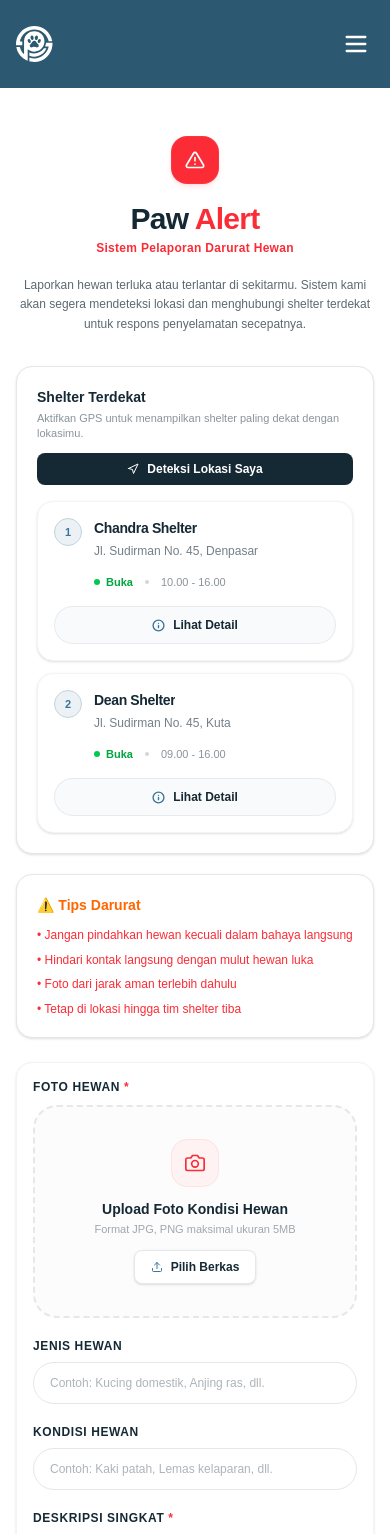
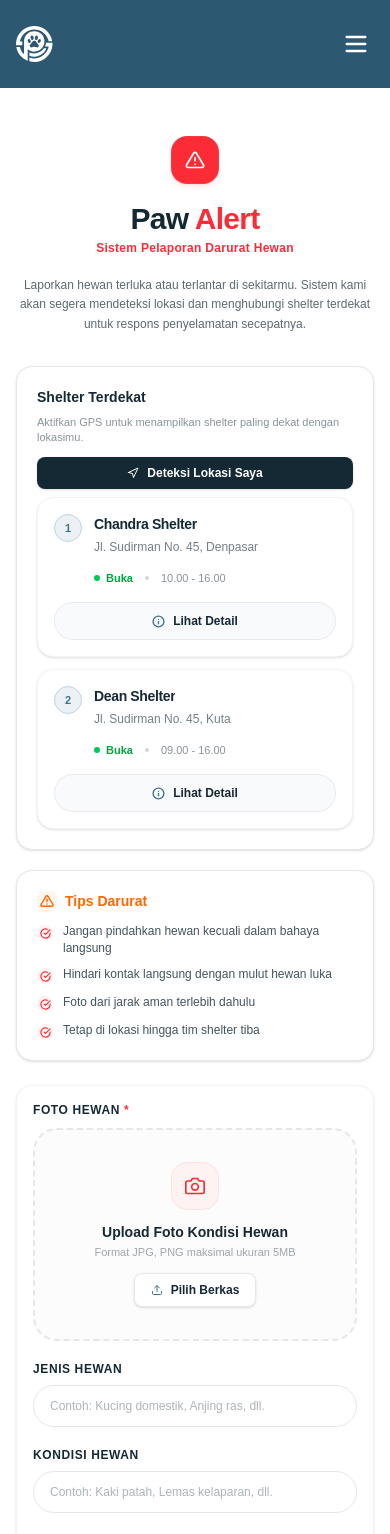
Before and after one commit to deandamanik/pawsphere-frontend, a React (Vite) app: page /paw-alert in a window 390 px wide. Shown: the top 1534 px of the page. Built offline with nearby package versions, Linux system fonts and the light colour scheme.

Commit message:
fix: resolve shelter modal crash and add smooth animations

```diff
--- a/src/components/paw-alert/ContactModal.jsx
+++ b/src/components/paw-alert/ContactModal.jsx
@@ -5,6 +5,8 @@ const formatDist = (km) =>
   km < 1 ? `${Math.round(km * 1000)} m` : `${km.toFixed(1)} km`;
 
 const ContactModal = ({ shelter, onClose }) => {
+  if (!shelter) return null;
+
   const isBuka = shelter.status === 'Buka';
 
   const waMessage = encodeURIComponent(
@@ -20,7 +22,6 @@ const ContactModal = ({ shelter, onClose }) => {
       initial={{ opacity: 0 }}
       animate={{ opacity: 1 }}
       exit={{ opacity: 0 }}
-      transition={{ duration: 0}}
       className="fixed inset-0 z-50 flex items-center justify-center px-4"
       onClick={onClose}
     >
--- a/src/components/paw-alert/EmergencyTips.jsx
+++ b/src/components/paw-alert/EmergencyTips.jsx
@@ -1,3 +1,25 @@
+import { motion } from 'framer-motion';
+import { FiAlertTriangle, FiCheckCircle } from 'react-icons/fi';
+
+const containerVariants = {
+  hidden: { opacity: 0 },
+  visible: {
+    opacity: 1,
+    transition: {
+      staggerChildren: 0.08,
+    },
+  },
+};
+
+const itemVariants = {
+  hidden: { opacity: 0, y: 10 },
+  visible: {
+    opacity: 1,
+    y: 0,
+    transition: { type: 'spring', stiffness: 120, damping: 20 },
+  },
+};
+
 const EmergencyTips = () => {
   const tips = [
     'Jangan pindahkan hewan kecuali dalam bahaya langsung',
@@ -7,14 +29,34 @@ const EmergencyTips = () => {
   ];
 
   return (
-    <div className="bg-white border border-gray-200 rounded-2xl p-5 shadow-sm">
-      <h3 className="font-bold text-brand-orange text-sm mb-3">⚠️ Tips Darurat</h3>
-      <ul className="flex flex-col gap-2">
+    <motion.div
+      variants={containerVariants}
+      initial="hidden"
+      animate="visible"
+      className="bg-white border border-gray-200 rounded-2xl p-5 shadow-sm overflow-hidden"
+    >
+      <div className="flex items-center gap-2 mb-3">
+        <div className="w-5 h-5 rounded-md bg-orange-50 flex items-center justify-center text-brand-orange shrink-0">
+          <FiAlertTriangle size={14} className="stroke-[2.5]" />
+        </div>
+        <h3 className="font-bold text-brand-orange text-sm">Tips Darurat</h3>
+      </div>
+
+      <ul className="flex flex-col gap-2.5">
         {tips.map((tip, i) => (
-          <li key={i} className="text-red-500 text-xs leading-snug">• {tip}</li>
+          <motion.li
+            key={i}
+            variants={itemVariants}
+            className="flex items-start gap-2.5 text-gray-600 text-xs leading-snug group"
+          >
+            <div className="w-4 h-4 rounded-full bg-red-50 flex items-center justify-center text-red-500 shrink-0 mt-0.5 group-hover:bg-red-100 transition-colors">
+              <FiCheckCircle size={11} className="stroke-[2.5]" />
+            </div>
+            <span className="font-medium text-brand-blue-darker/80">{tip}</span>
+          </motion.li>
         ))}
       </ul>
-    </div>
+    </motion.div>
   );
 };
 
--- /dev/null
+++ b/src/components/paw-alert/NearbyShelters.jsx
@@ -0,0 +1,144 @@
+import { motion, AnimatePresence } from 'framer-motion';
+import { FiNavigation, FiRefreshCw } from 'react-icons/fi';
+import ShelterCard from './ShelterCard';
+
+const textVariants = {
+  hidden: { opacity: 0, x: -15 },
+  visible: { opacity: 1, x: 0, transition: { type: 'spring', stiffness: 120, damping: 22 } },
+  exit: { opacity: 0, x: 15, transition: { duration: 0.15 } }
+};
+
+const NearbyShelters = ({
+  locationDetected,
+  loadingLokasi,
+  locationError,
+  sortedShelters,
+  handleDeteksiLokasi,
+  handleResetLokasi,
+  onContact
+}) => {
+  return (
+    <div className="bg-white border border-gray-200 rounded-2xl p-5 shadow-sm overflow-hidden">
+      <div className="flex items-center justify-between mb-2">
+        <h3 className="font-bold text-brand-blue-darker text-sm">Shelter Terdekat</h3>
+        <AnimatePresence>
+          {locationDetected && (
+            <motion.span
+              initial={{ opacity: 0, scale: 0.8 }}
+              animate={{ opacity: 1, scale: 1 }}
+              exit={{ opacity: 0, scale: 0.8 }}
+              className="text-[10px] text-green-600 font-semibold flex items-center gap-1 bg-green-50 px-2 py-0.5 rounded-full"
+            >
+              <FiNavigation size={9} />
+              Diurutkan
+            </motion.span>
+          )}
+        </AnimatePresence>
+      </div>
+
+      <div className="relative min-h-19 flex flex-col justify-center">
+        <AnimatePresence mode="wait">
+          {!locationDetected ? (
+            <motion.div
+              key="cta-state"
+              variants={textVariants}
+              initial="hidden"
+              animate="visible"
+              exit="exit"
+              className="w-full"
+            >
+              <p className="text-brand-blue-darker/50 text-[11px] mb-3 leading-snug">
+                Aktifkan GPS untuk menampilkan shelter paling dekat dengan lokasimu.
+              </p>
+
+              <motion.button
+                whileHover={loadingLokasi ? {} : { scale: 1.01 }}
+                whileTap={loadingLokasi ? {} : { scale: 0.98 }}
+                onClick={handleDeteksiLokasi}
+                disabled={loadingLokasi}
+                className="w-full flex items-center justify-center gap-2 py-2 mb-2 rounded-lg
+                          bg-brand-blue-darker hover:bg-brand-blue-dark-hover text-white
+                          text-xs font-semibold transition-colors disabled:opacity-60 shadow-sm"
+              >
+                <FiNavigation size={12} className={loadingLokasi ? 'animate-spin' : ''} />
+                {loadingLokasi ? 'Mendeteksi lokasi...' : 'Deteksi Lokasi Saya'}
+              </motion.button>
+            </motion.div>
+          ) : (
+            <motion.div
+              key="detected-state"
+              variants={textVariants}
+              initial="hidden"
+              animate="visible"
+              exit="exit"
+              className="pb-2.5"
+            >
+              <p className="text-green-600 font-bold text-[11px] leading-snug">
+                Berhasil mengunci titik GPS!
+              </p>
+              <p className="text-brand-blue-darker/50 text-[11px] leading-snug mt-0.5">
+                Menampilkan 3 shelter terdekat dari lokasi kamu saat ini.
+              </p>
+            </motion.div>
+          )}
+        </AnimatePresence>
+      </div>
+
+      <AnimatePresence>
+        {locationError && (
+          <motion.p
+            initial={{ opacity: 0, height: 0 }}
+            animate={{ opacity: 1, height: 'auto' }}
+            exit={{ opacity: 0, height: 0 }}
+            className="text-red-500 text-[11px] mb-3 bg-red-50 rounded-lg px-3 py-2 font-medium overflow-hidden"
+          >
+            {locationError}
+          </motion.p>
+        )}
+      </AnimatePresence>
+
+      {/* Daftar Card Shelter */}
+      <div className="flex flex-col gap-3">
+        <AnimatePresence mode="popLayout">
+          {sortedShelters.map((s, i) => (
+            <motion.div
+              key={s.id}
+              initial={{ opacity: 0, x: -10 }}
+              animate={{ opacity: 1, x: 0 }}
+              exit={{ opacity: 0, scale: 0.95 }}
+              transition={{ type: 'spring', stiffness: 150, damping: 20 }}
+              layout
+            >
+              <ShelterCard
+                shelter={s}
+                rank={i}
+                onContact={onContact}
+              />
+            </motion.div>
+          ))}
+        </AnimatePresence>
+      </div>
+
+      <AnimatePresence>
+        {locationDetected && (
+          <motion.div
+            initial={{ opacity: 0, y: 10 }}
+            animate={{ opacity: 1, y: 0 }}
+            exit={{ opacity: 0, y: 10 }}
+            transition={{ delay: 0.1 }}
+          >
+            <button
+              onClick={handleResetLokasi}
+              className="mt-3 w-full flex items-center justify-center gap-1.5 py-1.5 border border-gray-100 hover:border-gray-200 rounded-lg text-[11px] text-brand-blue-normal hover:text-brand-blue-darker font-bold transition-colors bg-gray-50/50"
+            >
+              <FiRefreshCw size={10} />
+              Ubah Lokasi
+            </button>
+          </motion.div>
+        )}
+      </AnimatePresence>
+    </div>
+  );
+};
+
+export default NearbyShelters;
--- a/src/pages/paw-alert/Paw-alert.jsx
+++ b/src/pages/paw-alert/Paw-alert.jsx
@@ -1,11 +1,10 @@
 import { useState, useRef } from 'react';
-import { motion, AnimatePresence } from 'framer-motion';
-import { FiNavigation } from 'react-icons/fi';
+import {  AnimatePresence } from 'framer-motion';
 
 import HeroHeader from '../../components/paw-alert/HeroHeader';
 import ContactModal from '../../components/paw-alert/ContactModal';
-import ShelterCard from '../../components/paw-alert/ShelterCard';
 import EmergencyTips from '../../components/paw-alert/EmergencyTips';
+import NearbyShelters from '../../components/paw-alert/NearbyShelters';
 import AlertForm from '../../components/paw-alert/AlertForm';
 
 const haversine = (lat1, lng1, lat2, lng2) => {
@@ -89,6 +88,12 @@ const PawAlert = () => {
     );
   };
 
+  const handleResetLokasi = () => {
+    setLocationDetected(false);
+    setSortedShelters(SHELTER_DATA.slice(0, 2));
+    setLokasi(null);
+  };
+
   const handleSubmit = (e) => {
     e.preventDefault();
     console.log({ photo, jenisHewan, kondisiHewan, deskripsi, lokasi });
@@ -108,67 +113,15 @@ const PawAlert = () => {
         <div className="grid grid-cols-1 lg:grid-cols-[280px_1fr] gap-6 items-start">
 
           <div className="flex flex-col gap-5">
-            <div className="bg-white border border-gray-200 rounded-2xl p-5 shadow-sm">
-              <div className="flex items-center justify-between mb-1">
-                <h3 className="font-bold text-brand-blue-darker text-sm">Shelter Terdekat</h3>
-                {locationDetected && (
-                  <span className="text-[10px] text-green-600 font-semibold flex items-center gap-1">
-                    <FiNavigation size={9} />
-                    Diurutkan
-                  </span>
-                )}
-              </div>
-
-              {!locationDetected && (
-                <p className="text-brand-blue-darker/50 text-[11px] mb-3 leading-snug">
-                  Aktifkan GPS untuk menampilkan shelter paling dekat dengan lokasimu.
-                </p>
-              )}
-
-              {!locationDetected && (
-                <motion.button
-                  whileHover={{ scale: 1.01 }}
-                  whileTap={{ scale: 0.98 }}
-                  onClick={handleDeteksiLokasi}
-                  disabled={loadingLokasi}
-                  className="w-full flex items-center justify-center gap-2 py-2 mb-4 rounded-lg
-                            bg-brand-blue-darker hover:bg-brand-blue-dark-hover text-white
-                            text-xs font-semibold transition-colors disabled:opacity-60"
-                >
-                  <FiNavigation size={12} className={loadingLokasi ? 'animate-spin' : ''} />
-                  {loadingLokasi ? 'Mendeteksi lokasi...' : 'Deteksi Lokasi Saya'}
-                </motion.button>
-              )}
-
-              {locationError && (
-                <p className="text-red-500 text-[11px] mb-3 bg-red-50 rounded-lg px-3 py-2">
-                  {locationError}
-                </p>
-              )}
-
-              <div className="flex flex-col gap-3">
-                <AnimatePresence mode="wait">
-                  {sortedShelters.map((s, i) => (
-                    <ShelterCard
-                      key={s.id}
-                      shelter={s}
-                      rank={i}
-                      onContact={setActiveShelter}
-                    />
-                  ))}
-                </AnimatePresence>
-              </div>
-
-              {locationDetected && (
-                <button
-                  onClick={() => { setLocationDetected(false); setSortedShelters(SHELTER_DATA.slice(0, 2)); setLokasi(null); }}
-                  className="mt-3 w-full text-[11px] text-brand-blue-normal hover:underline font-medium"
-                >
-                  Ubah lokasi
-                </button>
-              )}
-            </div>
-
+            <NearbyShelters
+              locationDetected={locationDetected}
+              loadingLokasi={loadingLokasi}
+              locationError={locationError}
+              sortedShelters={sortedShelters}
+              handleDeteksiLokasi={handleDeteksiLokasi}
+              handleResetLokasi={handleResetLokasi}
+              onContact={setActiveShelter}
+            />
             <EmergencyTips />
           </div>
 
```
Also changed, not shown: src/components/paw-alert/AlertForm.jsx (+17 -6 lines).
